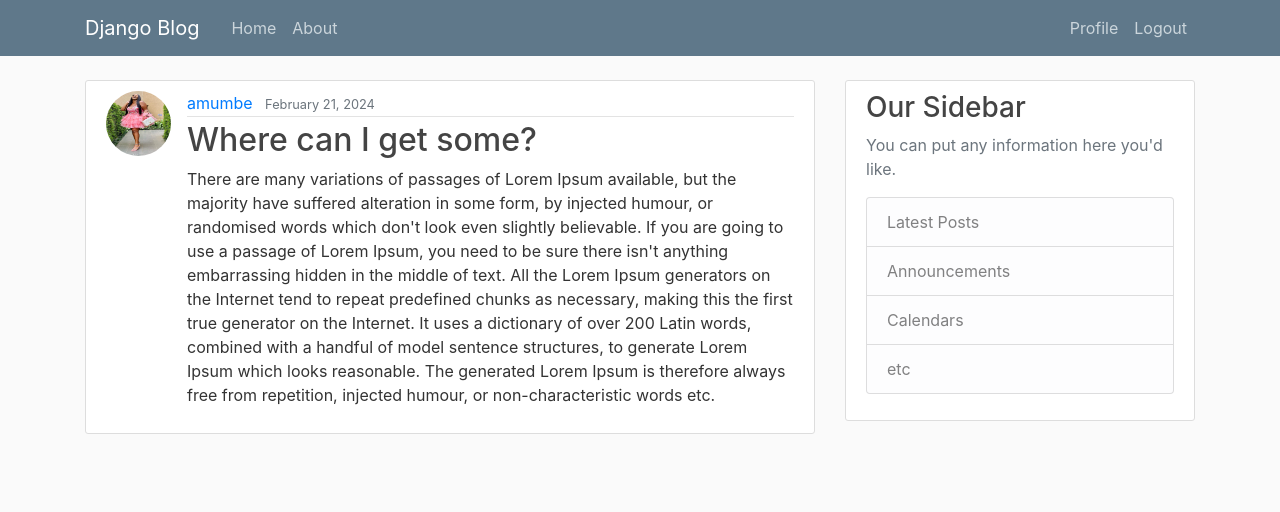
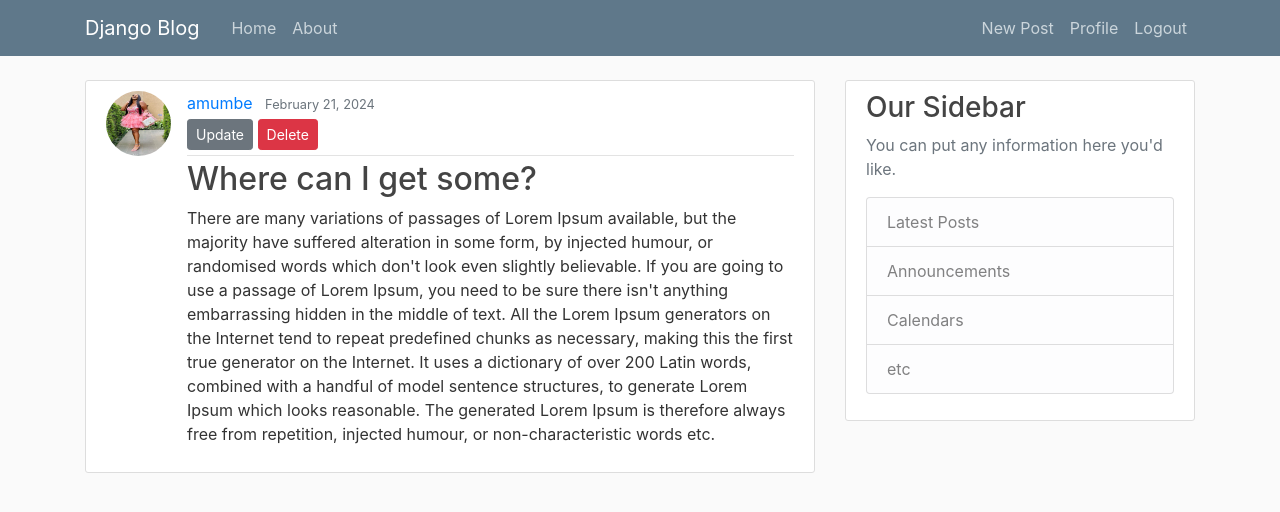
Before and after one commit to amumbe/Blog, a Django app: page /post/15/ in a window 1280 px wide. Shown: the top 512 px of the page. Run offline with Django 4.2, Linux system fonts and the light colour scheme; a user stored in the database is signed in; data comes from the database, SQL or seed files in the repository; both versions use the stored data as it was after the commit; some libraries are stand-ins or nearby versions.

Commit message:
finished the post part

```diff
--- a/blogApp/models.py
+++ b/blogApp/models.py
@@ -1,6 +1,7 @@
 from django.db import models
 from django.utils import timezone
 from django.contrib.auth.models import User
+from django.urls import reverse
 
 
 class Post(models.Model):
@@ -11,3 +12,6 @@ class Post(models.Model):
 
     def __str__(self):
         return self.title
+
+    def get_absolute_url(self):
+        return reverse("post-detail", kwargs={"pk": self.pk})
--- a/blogApp/templates/blogApp/base.html
+++ b/blogApp/templates/blogApp/base.html
@@ -53,6 +53,7 @@
             <!-- Navbar Right Side -->
             <div class="navbar-nav">
               {% if user.is_authenticated %}
+                <a class="nav-item nav-link" href="{% url "post-create" %}">New Post</a>
                 <a class="nav-item nav-link" href="{% url "profile" %}">Profile</a>
                 <a class="nav-item nav-link" href="{% url "logout" %}">Logout</a>
               {% else %}
--- a/blogApp/templates/blogApp/post_detail.html
+++ b/blogApp/templates/blogApp/post_detail.html
@@ -6,6 +6,14 @@
     <div class="article-metadata">
       <a class="mr-2" href="#">{{ object.author }}</a>
       <small class="text-muted">{{ object.date_posted|date:'F d, Y' }}</small>
+      {% if object.author == user %}
+      <div>
+        <a class="btn btn-secondary btn-sm mt-1 mb-1" href="{% url "post-update" object.id %}">Update</a>
+        <a class="btn btn-danger btn-sm mt-1 mb-1" href="{% url "post-delete" object.id %}">Delete</a>
+      </div>
+      {% endif %}
+
+
     </div>
     <h2 class="article-title" >{{ object.title }}</h2>
     <p class="article-content">{{ object.content }}</p>
--- a/blogApp/urls.py
+++ b/blogApp/urls.py
@@ -1,10 +1,18 @@
 from django.urls import path
 from . import views
-from .views import PostListView, PostDetailView, PostCreateView
+from .views import (
+    PostListView,
+    PostDetailView,
+    PostCreateView,
+    PostUpdateView,
+    PostDeleteView,
+)
 
 urlpatterns = [
     path("", PostListView.as_view(), name="blog-home"),
     path("post/<int:pk>/", PostDetailView.as_view(), name="post-detail"),
     path("post/new/", PostCreateView.as_view(), name="post-create"),
     path("about/", views.about, name="blog-about"),
+    path("post/<int:pk>/update/", PostUpdateView.as_view(), name="post-update"),
+    path("post/<int:pk>/delete/", PostDeleteView.as_view(), name="post-delete"),
 ]
--- a/blogApp/views.py
+++ b/blogApp/views.py
@@ -1,6 +1,13 @@
 from django.shortcuts import render
-from django.views.generic import ListView, DetailView, CreateView
+from django.views.generic import (
+    ListView,
+    DetailView,
+    CreateView,
+    UpdateView,
+    DeleteView,
+)
 from .models import Post
+from django.contrib.auth.mixins import LoginRequiredMixin, UserPassesTestMixin
 
 
 def home(request):
@@ -20,9 +27,39 @@ class PostDetailView(DetailView):
     model = Post
 
 
-class PostCreateView(CreateView):
+class PostCreateView(LoginRequiredMixin, CreateView):
     model = Post
     fields = ["title", "content"]
+
+    def form_valid(self, form):
+        form.instance.author = self.request.user
+        return super().form_valid(form)
+
+
+class PostUpdateView(LoginRequiredMixin, UserPassesTestMixin, UpdateView):
+    model = Post
+    fields = ["title", "content"]
+
+    def form_valid(self, form):
+        form.instance.author = self.request.user
+        return super().form_valid(form)
+
+    def test_func(self):
+        post = self.get_object()
+        if self.request.user == post.author:
+            return True
+        return False
+
+
+class PostDeleteView(LoginRequiredMixin, UserPassesTestMixin, DeleteView):
+    model = Post
+    success_url = '/'
+
+    def test_func(self):
+        post = self.get_object()
+        if self.request.user == post.author:
+            return True
+        return False
 
 
 def about(request):
--- a/users/models.py
+++ b/users/models.py
@@ -10,8 +10,8 @@ class Profile(models.Model):
     def __str__(self):
         return f"{self.user.username} Profile"
 
-    def save(self):
-        super().save()
+    def save(self, *args, **kwargs):
+        super(Profile, self).save(*args, **kwargs)
 
         img = Image.open(self.image.path)
 
```
Also changed, not shown: blogApp/templates/blogApp/post_confirm_delete.html (added, +18 -0 lines), db.sqlite3, media/default.png, media/profile_pics/Screenshot_2023-03-22_175159_JCyq2ja.png (added), media/profile_pics/Screenshot_2023-03-22_175800_lkXUgpl.png (added).
